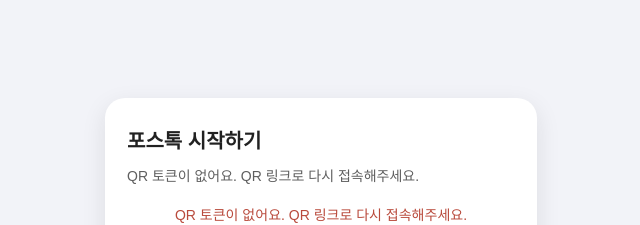
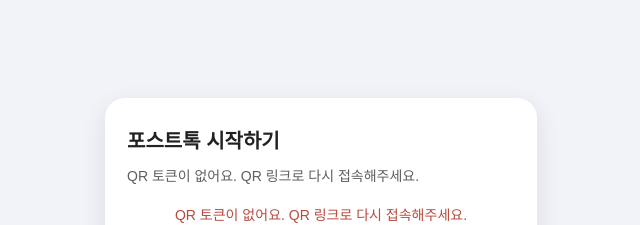
Before and after one commit to LeeJS9856/posttalk, a React (Vite) app: page /entry in a window 1280 px wide. Shown: the part 224-449 px from the top of the page, without its empty margins (319-959 px from the left). Built offline with nearby package versions, Linux system fonts and the light colour scheme; no server answers.

Commit message:
fix: 포스트톡 한글 서비스명 정정

```diff
--- a/index.html
+++ b/index.html
@@ -9,8 +9,8 @@
     <meta name="theme-color" content="#6664A8" />
     <meta name="apple-mobile-web-app-capable" content="yes" />
     <meta name="apple-mobile-web-app-status-bar-style" content="default" />
-    <meta name="description" content="포스톡 - 시장 상인을 위한 광고 제작 서비스" />
-    <title>포스톡</title>
+    <meta name="description" content="포스트톡 - 시장 상인을 위한 광고 제작 서비스" />
+    <title>포스트톡</title>
   </head>
   <body>
     <div id="root"></div>
--- a/src/pages/Entry/Entry.tsx
+++ b/src/pages/Entry/Entry.tsx
@@ -77,7 +77,7 @@
   return (
     <Page aria-label="QR 진입 페이지">
       <Card>
-        <Title>포스톡 시작하기</Title>
+        <Title>포스트톡 시작하기</Title>
         <Description>{message}</Description>
         {isFormVisible && (
           <Form onSubmit={(event) => void handleSubmit(event)}>
```
Also changed, not shown: public/manifest.webmanifest.
